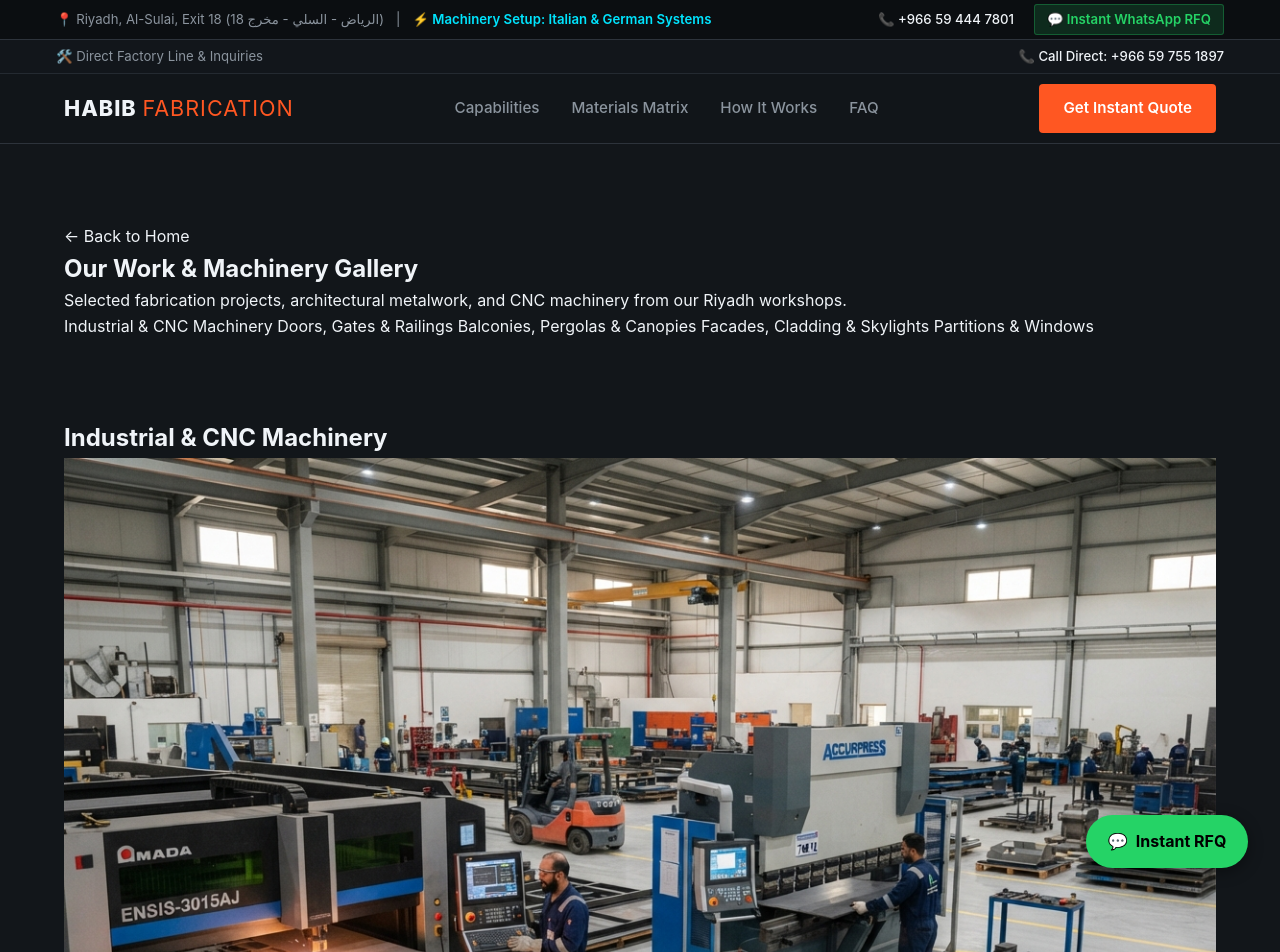
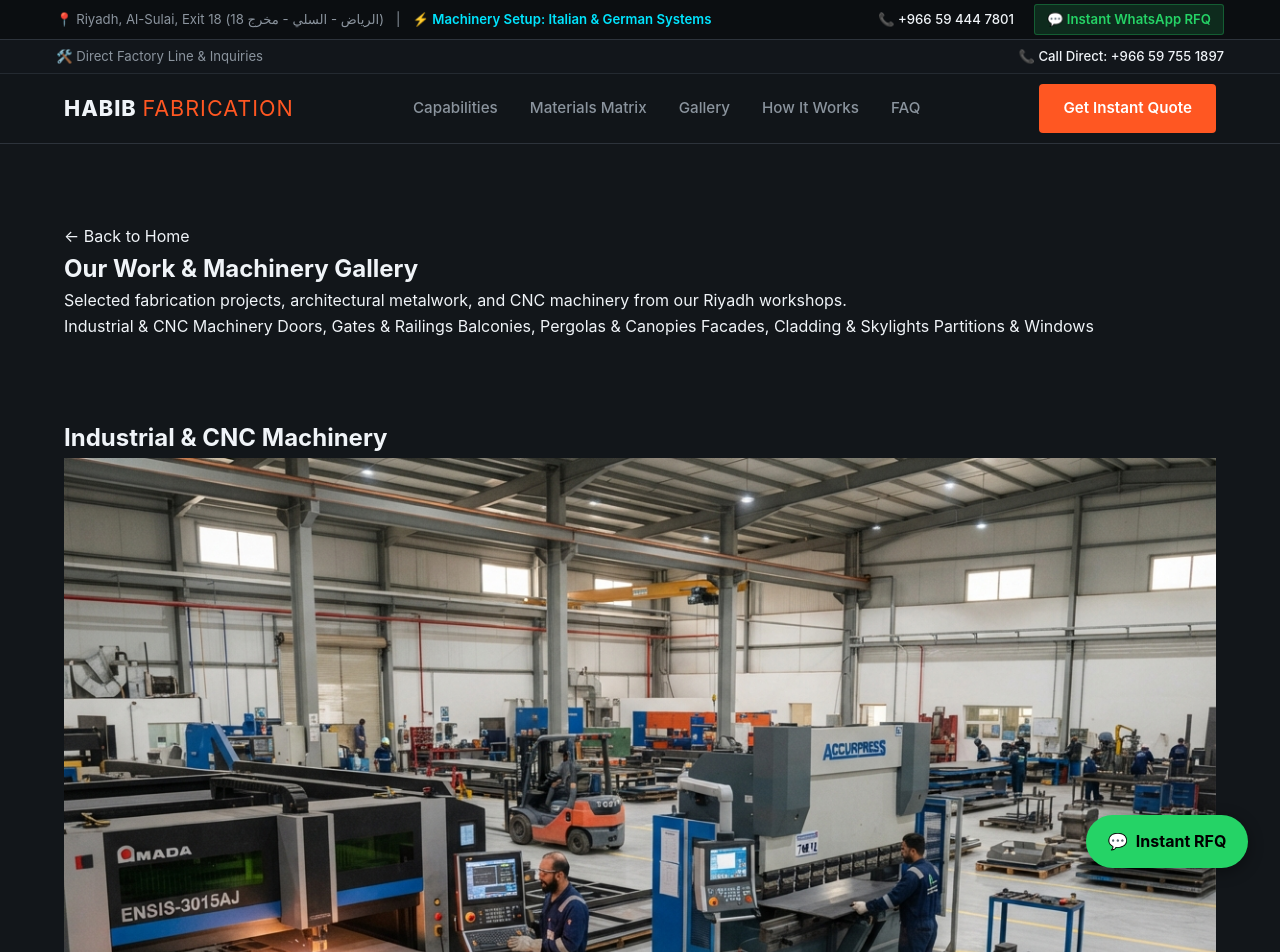
Before and after one commit to Khisal786/habibfabrication, a Jekyll site: the page built from gallery.html, in a window 1280 px wide. Shown: the top 952 px of the page. Built offline with Jekyll 4.4.1, drawn with Linux system fonts in a browser that asks for light colours.

Commit message:
Add files via upload

```diff
--- a/_data/navigation.yml
+++ b/_data/navigation.yml
@@ -9,6 +9,8 @@ header:
     url: "#capabilities"
   - title: "Materials Matrix"
     url: "#materials"
+  - title: "Gallery"
+    url: "#gallery"
   - title: "How It Works"
     url: "#workflow"
   - title: "FAQ"
```
